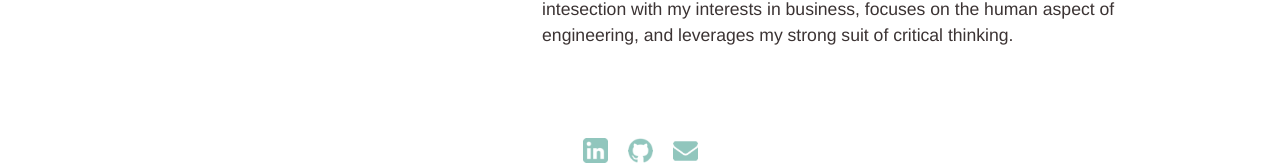
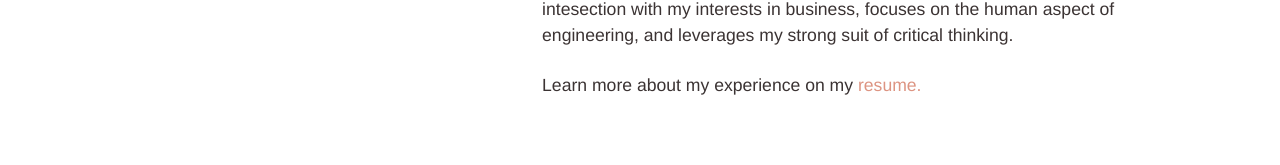
Before and after one commit to emilwang11/Personal-site, a Vue app: page /about in a window 1280 px wide. Shown: the part 641-806 px from the top of the page. Built offline with nearby package versions, Linux system fonts and the light colour scheme.

Commit message:
upload updated resume

```diff
--- a/src/views/About.vue
+++ b/src/views/About.vue
@@ -46,13 +46,12 @@
               Now with a technical foundation, I’m interested product management as it’s an intesection with my interests in business,
               focuses on the human aspect of engineering, and leverages my strong suit of critical thinking.
             </p>
+            <p class ="about-content w-75 my-4"> Learn more about my experience on my <a class= "resume-link" href="/img/resume.pdf" target="_blank"> resume.</a></p>
           </b-col>
         </b-row>
       </b-container>
   </b-container>
 </template>
-
-
 
 <style lang="scss">
 .about-content{
@@ -73,4 +72,14 @@
   height: auto !important;
 }
 
+.resume-link:hover{
+color: rgb(187, 116, 98);
+text-decoration: none;
+}
+
+.resume-link{
+color: rgb(221, 148, 130);
+text-decoration: none;
+}
+
 </style>
```
Also changed, not shown: public/img/Portrait.jpeg (deleted), 1 other file (tests, documents, lock files or other folders).
